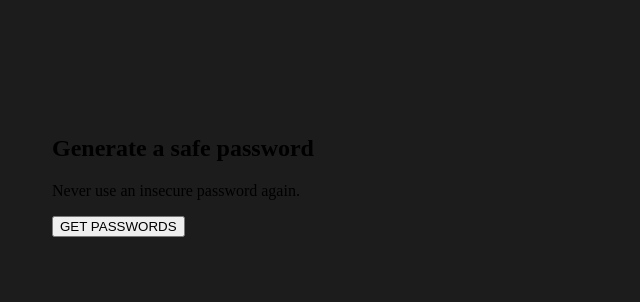
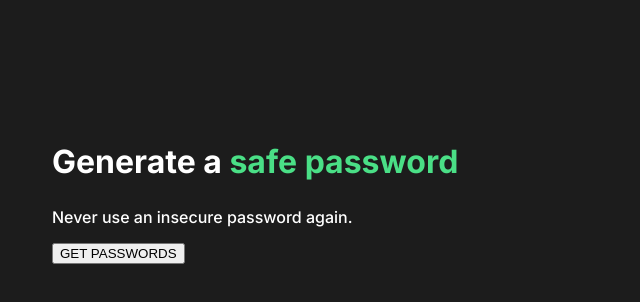
Before and after one commit to AcidSeth/password-generator, a plain HTML site: page index.html in a window 1280 px wide. Shown: the whole page, without its empty margins (0-640 px from the left). Drawn offline with Linux system fonts and the light colour scheme.

Commit message:
bugfix: typo in logic, add initial styling

```diff
--- a/index.css
+++ b/index.css
@@ -1,7 +1,20 @@
 body {
+    font-family: "Inter", sans-serif;
+    font-optical-sizing: auto;
+    font-weight: 500;
+    font-style: normal;
     margin: 0;
     background: #1C1C1C;
     display: flex;
     flex-direction: column;
     padding: 115px 52px;
+    color: white;
 }
+
+h1 {
+    font-size: 2rem;
+}
+
+.highlight {
+    color: #4ADF86;
+}
--- a/index.html
+++ b/index.html
@@ -1,11 +1,14 @@
 <html>
     <head>
         <link rel="stylesheet" href="index.css">
+        <link rel="preconnect" href="https://fonts.googleapis.com">
+        <link rel="preconnect" href="https://fonts.gstatic.com" crossorigin>
+        <link href="https://fonts.googleapis.com/css2?family=Inter:ital,opsz,wght@0,14..32,100..900;1,14..32,100..900&display=swap" rel="stylesheet">
     </head>
     <body>
         <section>
             <div class="hero">
-                <h1>Generate a safe password</h1>
+                <h1>Generate a <span class="highlight">safe password</span></h1>
                 <p>Never use an insecure password again.</p>
                 <button id="generate-btn">GET PASSWORDS</button>
             </div>
--- a/index.js
+++ b/index.js
@@ -2,7 +2,7 @@ const characters = ["A","B","C","D","E","F","G","H","I","J","K","L","M","N","O"
 "/"];
 
 let generateBtn = document.getElementById("generate-btn")
-let password1El = document.getElementyById("password1-el")
+let password1El = document.getElementById("password1-el")
 let password2El = document.getElementById("password2-el")
 
 function generatePassword() {
@@ -18,6 +18,9 @@ function generatePassword() {
         password2 =+ characters[randomIndex]
     }
 
+
+    console.log(password1)
+    console.log(password2)
     password1El.textContent(password1)
     password2El.textContent(password2)
 }
```
